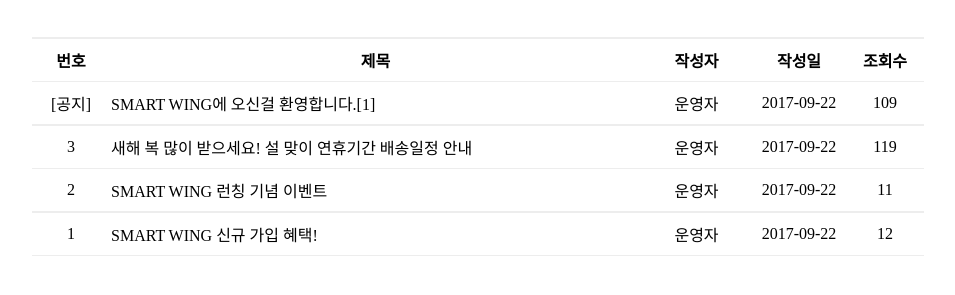
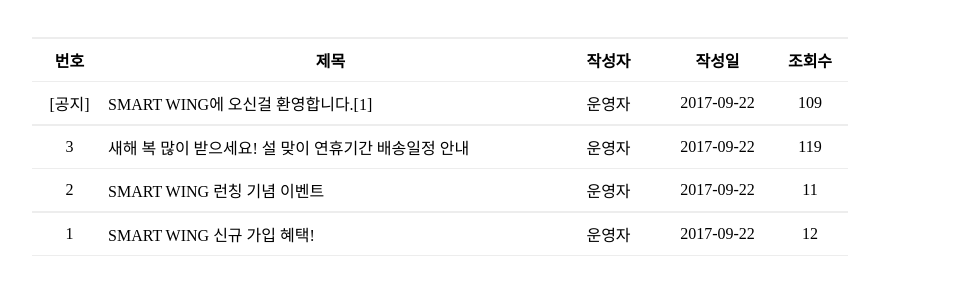
Before and after one commit to enabia1004/test3, a plain HTML site: page 03_table3/index4.html in a window 1280 px wide. Shown: the part 61-356 px from the top of the page, without its empty margins (162-1117 px from the left). Drawn offline with Linux system fonts and the light colour scheme.

Commit message:
Add files via upload

```diff
--- a/03_table3/index4.html
+++ b/03_table3/index4.html
@@ -31,31 +31,28 @@
         .col2{
             text-align: left;
         }
-
-        .new{
-            width: 76px;
-        }
-        .new2{
-            width: 109px;
-        }
-        .new3{
-            width: 92px;
-        }
-        .new4{
-            width: 76px;
+        col{
+            height: 40px;
         }
     </style>
 </head>
 <body>
     <em><h1>NOTICE</h1></em> <br>
     <table>
-        <thead>
+        <colgroup>
+            <col width="75">
+            <col width="">
+            <col width="109">
+            <col width="109">
+            <col width="76">
+            <col width="76">
+        </colgroup>
             <tr>
-               <th class="new">번호</th>
+               <th>번호</th>
                <th>제목</th>
-               <th class="new2">작성자</th>
-               <th class="new3">작성일</th>
-               <th class="new4">조회수</th>
+               <th>작성자</th>
+               <th>작성일</th>
+               <th>조회수</th>
             </tr>
           </thead>
           <tbody>
```
